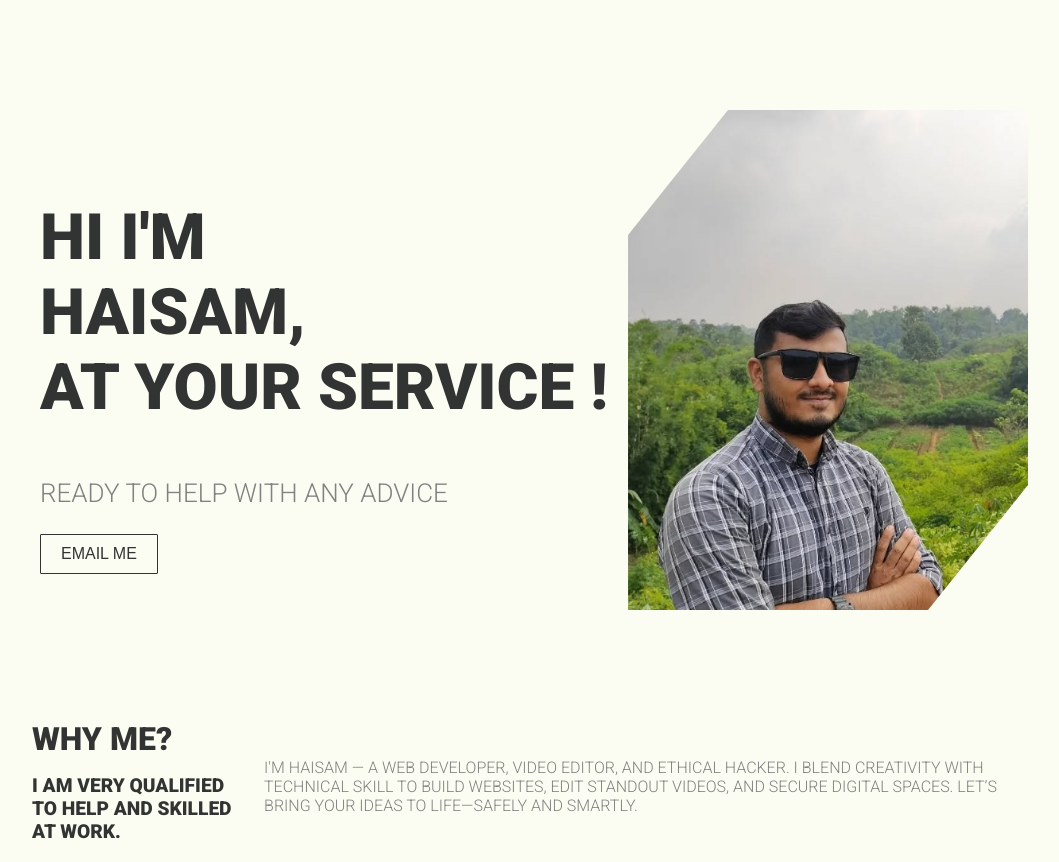
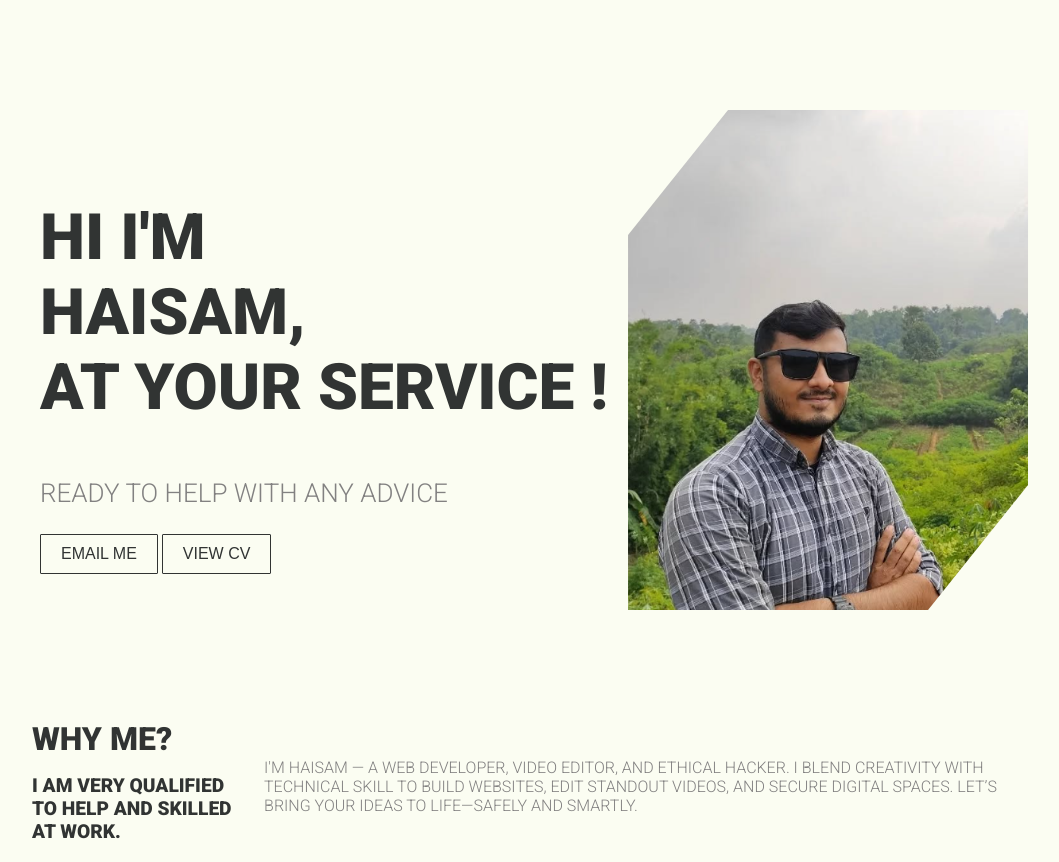
Before and after one commit to haisam10/freelancer, a plain HTML site: page index.html in a window 1280 px wide. Shown: the top 862 px of the page, without its empty margins (96-1155 px from the left). Drawn offline with Linux system fonts and the light colour scheme; a small style sheet from the web is missing.

Commit message:
Update index.html

```diff
--- a/index.html
+++ b/index.html
@@ -25,6 +25,9 @@
           <p>Ready to help with any advice</p>
           <a href="mailto:mdhh.info@gmail.com" target="_blank"
             ><button>Email Me</button></a
+          >
+          <a href="MD Haisam Hoque-cv.pdf" target="_blank"
+            ><button>View CV</button></a
           >
         </div>
         <div class="clipped-photo reveal"></div>
```
